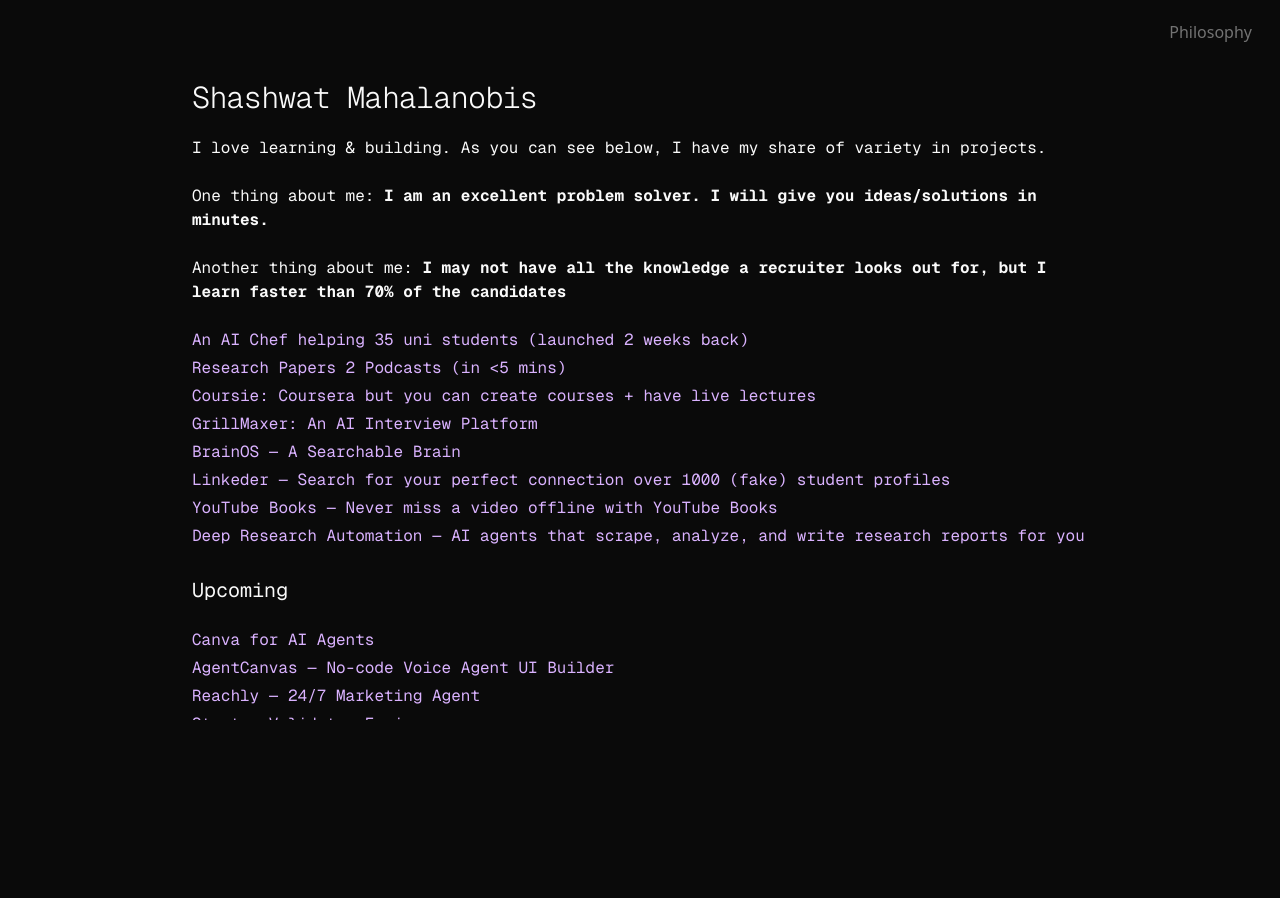
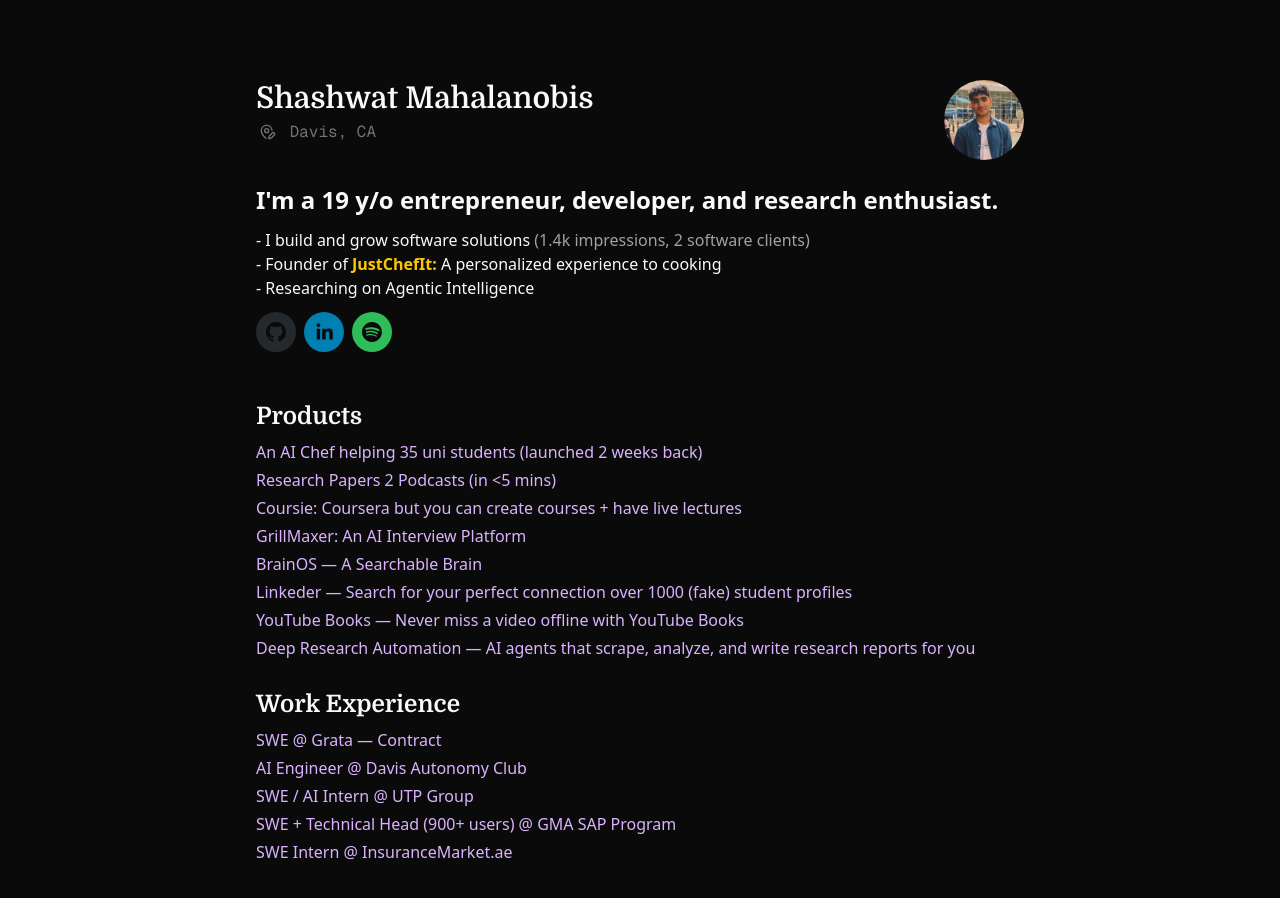
Before and after one commit to ShashwatM3/shashwatm, a Next.js app: page / in a window 1280 px wide. Shown: the top 898 px of the page. Before the commit the page ends 800 px from the top, so only its background shows below. Built offline with nearby package versions, Linux system fonts and the light colour scheme.

Commit message:
reiterated landing page

```diff
--- a/app/LandingPage2.js
+++ b/app/LandingPage2.js
@@ -1,3 +1,4 @@
+'use client'
 import React from 'react'
 import {
   Dialog,
@@ -15,6 +16,11 @@
         <h1 className='scroll-m-20 text-2xl sm:text-3xl font-light tracking-tight text-balance mb-5'>Shashwat Mahalanobis</h1>
         <h3 className='text-sm sm:text-base'>I love learning & building. As you can see below, I have my share of variety in projects.<br/><br/> One thing about me: <b>I am an excellent problem solver. I will give you ideas/solutions in minutes.</b><br/><br/>Another thing about me: <b>I may not have all the knowledge a recruiter looks out for, but I learn faster than 70% of the candidates</b></h3>
         <br/>
+        <hr className='border-white'/>
+        <br/>
+        <div className='flex items-start justify-center w-full gap-3'>
+          <div className='flex-1'>
+            <h3 className='text-lg sm:text-xl'>Worked on previously</h3><br/>
             <a onClick={() => window.open("https://justchefit.vercel.app/")} className='text-purple-300 hover:underline cursor-pointer text-sm sm:text-base block mb-1'>An AI Chef helping 35 uni students (launched 2 weeks back)</a>
             <a onClick={() => window.open("https://paper2pod.vercel.app/")} className='text-purple-300 hover:underline cursor-pointer text-sm sm:text-base block mb-1'>Research Papers 2 Podcasts (in {`<`}5 mins)</a>
             <a onClick={() => window.open("https://aicoursera.vercel.app/")} className='text-purple-300 hover:underline cursor-pointer text-sm sm:text-base block mb-1'>Coursie: Coursera but you can create courses + have live lectures</a>
@@ -31,10 +37,14 @@
             <a className='text-purple-300 hover:underline cursor-pointer text-sm sm:text-base block mb-1'>Startup Validator Engine</a>
             <br/>
             <h3 className='text-lg sm:text-xl'>What I'm Learning</h3><br/>
-        <a className='text-purple-300 hover:underline cursor-pointer text-sm sm:text-base block mb-1'>Agentic AI Mastery</a>
-        <a className='text-purple-300 hover:underline cursor-pointer text-sm sm:text-base block mb-1'>Reinforcement Learning</a>
+            <a className='text-purple-300 hover:underline cursor-pointer text-sm sm:text-base block mb-1'>Re-modelling Agentic Memory</a>
             <a className='text-purple-300 hover:underline cursor-pointer text-sm sm:text-base block mb-1'>RL-based Robotics</a>
-        <a className='text-purple-300 hover:underline cursor-pointer text-sm sm:text-base block mb-1'>Studying the LLM Lifecycle</a>
+          </div>
+          <div className='flex-1'>
+            <h3 className='text-lg sm:text-xl'>Research</h3><br/>
+            <h4></h4>
+          </div>
+        </div>
       </div>
     </div>
   )
--- /dev/null
+++ b/app/LandingPage3.js
@@ -0,0 +1,53 @@
+'use client'
+import { Button } from '@/components/ui/button'
+import { Globe, LucideLocationEdit, Pin } from 'lucide-react'
+import React from 'react'
+import { SocialIcon } from 'react-social-icons'
+import me from '../public/me.jpeg';
+import Image from 'next/image'
+
+function LandingPage3() {
+  return (
+    <div className='min-h-screen w-screen overflow-scroll flex items-start justify-center'>
+      <div className='w-[60vw] mt-20'>
+        <div className='flex items-start justify-between'>
+          <div>
+            <h1 className='text-3xl font-semibold domine mb-1'>Shashwat Mahalanobis</h1>
+            <h3 className='text-neutral-500 flex items-center font-mono'><LucideLocationEdit className='h-4'/>&nbsp;Davis, CA</h3>
+          </div>
+          <Image alt='' className='h-20 hover:h-40 transition-all cursor-pointer w-auto rounded-full' src={me} width={80} height={80}/>
+        </div>
+        <br/>
+        <h1 className='mb-3 font-bold text-2xl'>I'm a 19 y/o entrepreneur, developer, and research enthusiast. </h1>
+        <h3>- I build and grow software solutions <span className='text-neutral-400'>(1.4k impressions, 2 software clients)</span></h3>
+        <h3>- Founder of <span onClick={() => window.open("https://bit.ly/aichef")} className='text-yellow-400 font-bold hover:text-orange-400 transition-all cursor-pointer'>JustChefIt:</span> A personalized experience to cooking</h3>
+        <h3 className='mb-3'>- Researching on Agentic Intelligence</h3>
+        <div className='flex items-center gap-2'>
+          <SocialIcon onClick={() => window.open("https://github.com/ShashwatM3")} borderRadius="30%" network="github" style={{ width: 40, height: 40 }} />
+          <SocialIcon onClick={() => window.open("https://www.linkedin.com/in/shashwat-mahalanobis/")} borderRadius="30%" network="linkedin" style={{ width: 40, height: 40 }} />
+          <SocialIcon borderRadius="30%" network="spotify" style={{ width: 40, height: 40 }} />
+        </div>
+        <br/><br/>
+        <h1 className='domine text-2xl font-bold mb-2'>Products</h1>
+        <a onClick={() => window.open("https://justchefit.vercel.app/")} className='text-purple-300 hover:underline cursor-pointer text-sm sm:text-base block mb-1'>An AI Chef helping 35 uni students (launched 2 weeks back)</a>
+        <a onClick={() => window.open("https://paper2pod.vercel.app/")} className='text-purple-300 hover:underline cursor-pointer text-sm sm:text-base block mb-1'>Research Papers 2 Podcasts (in {`<`}5 mins)</a>
+        <a onClick={() => window.open("https://aicoursera.vercel.app/")} className='text-purple-300 hover:underline cursor-pointer text-sm sm:text-base block mb-1'>Coursie: Coursera but you can create courses + have live lectures</a>
+        <a onClick={() => window.open("https://github.com/ShashwatM3/interviewer-ai")} className='text-purple-300 hover:underline cursor-pointer text-sm sm:text-base block mb-1'>GrillMaxer: An AI Interview Platform</a>
+        <a onClick={() => window.open("https://brain-os.vercel.app/")} className='text-purple-300 hover:underline cursor-pointer text-sm sm:text-base block mb-1'>BrainOS — A Searchable Brain</a>
+        <a onClick={() => window.open("https://github.com/ShashwatM3/linkeder")} className='text-purple-300 hover:underline cursor-pointer text-sm sm:text-base block mb-1'>Linkeder — Search for your perfect connection over 1000 (fake) student profiles</a>
+        <a onClick={() => window.open("https://github.com/ShashwatM3/youtube-to-pdf/")} className='text-purple-300 hover:underline cursor-pointer text-sm sm:text-base block mb-1'>YouTube Books — Never miss a video offline with YouTube Books</a>
+        <a onClick={() => window.open("https://github.com/ShashwatM3/aira-deep-research")} className='text-purple-300 hover:underline cursor-pointer text-sm sm:text-base block mb-1'>Deep Research Automation — AI agents that scrape, analyze, and write research reports for you</a>
+        <br/>
+        <h1 className='domine text-2xl font-bold mb-2'>Work Experience</h1>
+        <a onClick={() => window.open("https://grata.life/")} className='text-purple-300 hover:underline cursor-pointer text-sm sm:text-base block mb-1'>SWE @ Grata — Contract</a>
+        <a onClick={() => window.open("https://www.davisautonomy.com/")} className='text-purple-300 hover:underline cursor-pointer text-sm sm:text-base block mb-1'>AI Engineer @ Davis Autonomy Club</a>
+        <a onClick={() => window.open("https://www.linkedin.com/posts/shash-m_today-marks-the-end-of-my-software-dev-internship-activity-7367279353593761792-mtES?utm_source=share&utm_medium=member_desktop&rcm=ACoAACcHZtIBk91LLXHPfVkhqvYGVBAvM8Nu7SE")} className='text-purple-300 hover:underline cursor-pointer text-sm sm:text-base block mb-1'>SWE / AI Intern @ UTP Group</a>
+        <a onClick={() => window.open("https://www.linkedin.com/posts/shash-m_today-marks-the-end-of-my-software-dev-internship-activity-7367279353593761792-mtES?utm_source=share&utm_medium=member_desktop&rcm=ACoAACcHZtIBk91LLXHPfVkhqvYGVBAvM8Nu7SE")} className='text-purple-300 hover:underline cursor-pointer text-sm sm:text-base block mb-1'>SWE + Technical Head (900+ users) @ GMA SAP Program</a>
+        <a onClick={() => window.open("")} className='text-purple-300 hover:underline cursor-pointer text-sm sm:text-base block mb-1'>SWE Intern @ InsuranceMarket.ae</a>
+        <br/><br/>
+      </div>
+    </div>
+  )
+}
+
+export default LandingPage3
--- a/app/globals.css
+++ b/app/globals.css
@@ -1,3 +1,5 @@
+@import url('https://fonts.googleapis.com/css2?family=Domine:wght@400..700&display=swap');
+
 @import "tailwindcss";
 @import "tw-animate-css";
 
@@ -152,3 +154,7 @@
 .animate-pulse-slow {
   animation: pulse-slow 1.5s infinite;
 }
+
+.domine {
+  font-family: "Domine", serif;
+}
--- a/app/layout.tsx
+++ b/app/layout.tsx
@@ -23,7 +23,7 @@
   children: React.ReactNode;
 }>) {
   return (
-    <html lang="en">
+    <html lang="en" suppressHydrationWarning>
       <body
         className={`${geistSans.variable} dark ${geistMono.variable} antialiased`}
       >
--- a/app/page.tsx
+++ b/app/page.tsx
@@ -1,18 +1,20 @@
 'use client'
 import Image from "next/image";
 import LandingPage2 from "./LandingPage2";
+import LandingPage3 from "./LandingPage3";
 import ConsoleSpinner from "@/components/ConsoleSpinner";
 
 export default function Home() {
   return (
     <div className="h-screen">
-      <LandingPage2/>
-      <div className="fixed top-5 right-7 cursor-pointer">
+      {/* <LandingPage2/> */}
+      <LandingPage3/>
+      {/* <div className="fixed top-5 right-7 cursor-pointer">
         <h3 className="text-neutral-500 hover:text-white transition-all">
-          {/* <ConsoleSpinner/>&nbsp; */}
+          <ConsoleSpinner/>&nbsp;
           Philosophy
         </h3>
-      </div>
+      </div> */}
     </div>
   );
 }
--- a/package.json
+++ b/package.json
@@ -17,6 +17,7 @@
     "next": "15.5.0",
     "react": "19.1.0",
     "react-dom": "19.1.0",
+    "react-social-icons": "^6.25.0",
     "tailwind-merge": "^3.3.1"
   },
   "devDependencies": {
```
Also changed, not shown: public/me.jpeg (added), 1 other file (tests, documents, lock files or other folders). Lines whose indentation alone changed are shown as unchanged.
